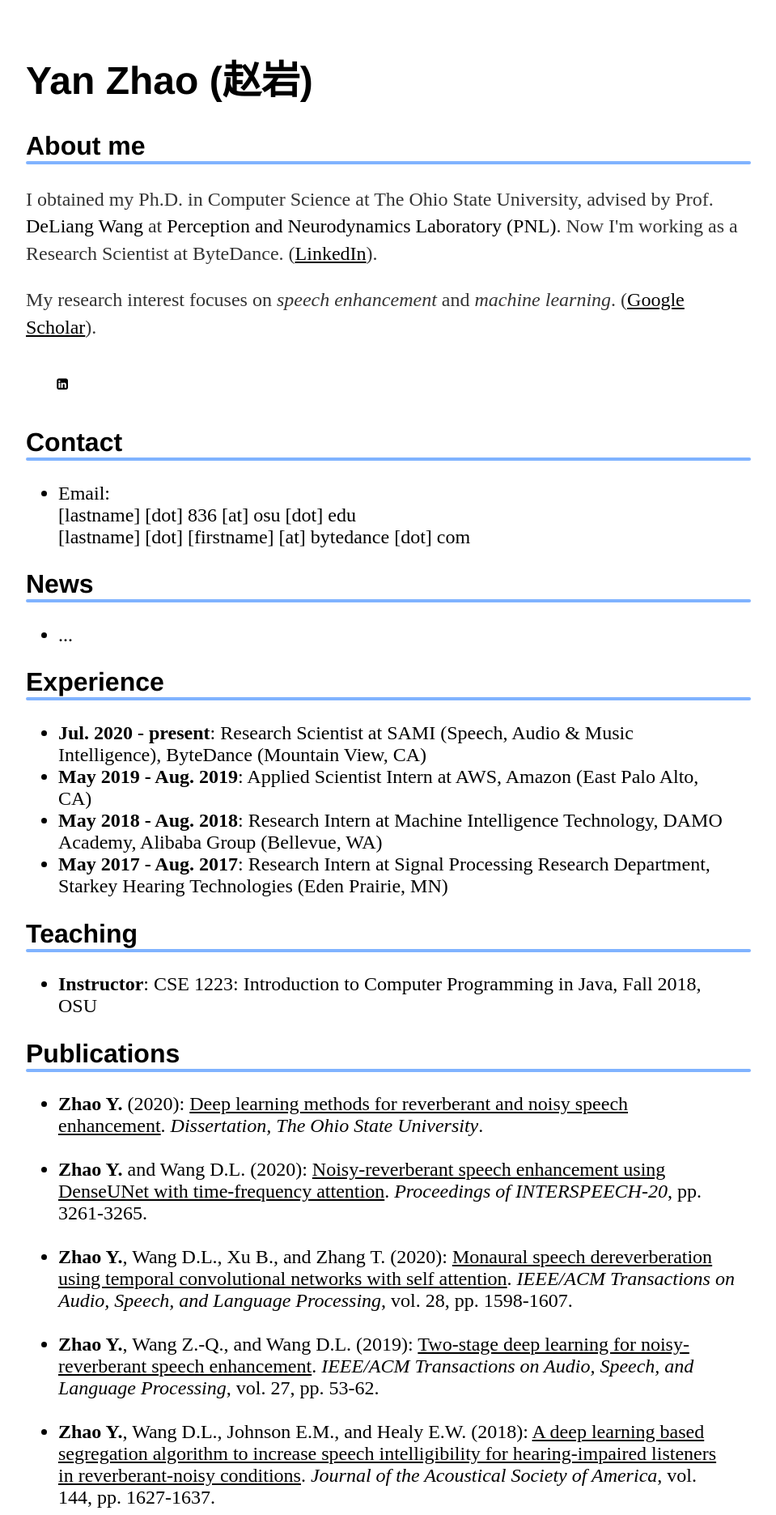
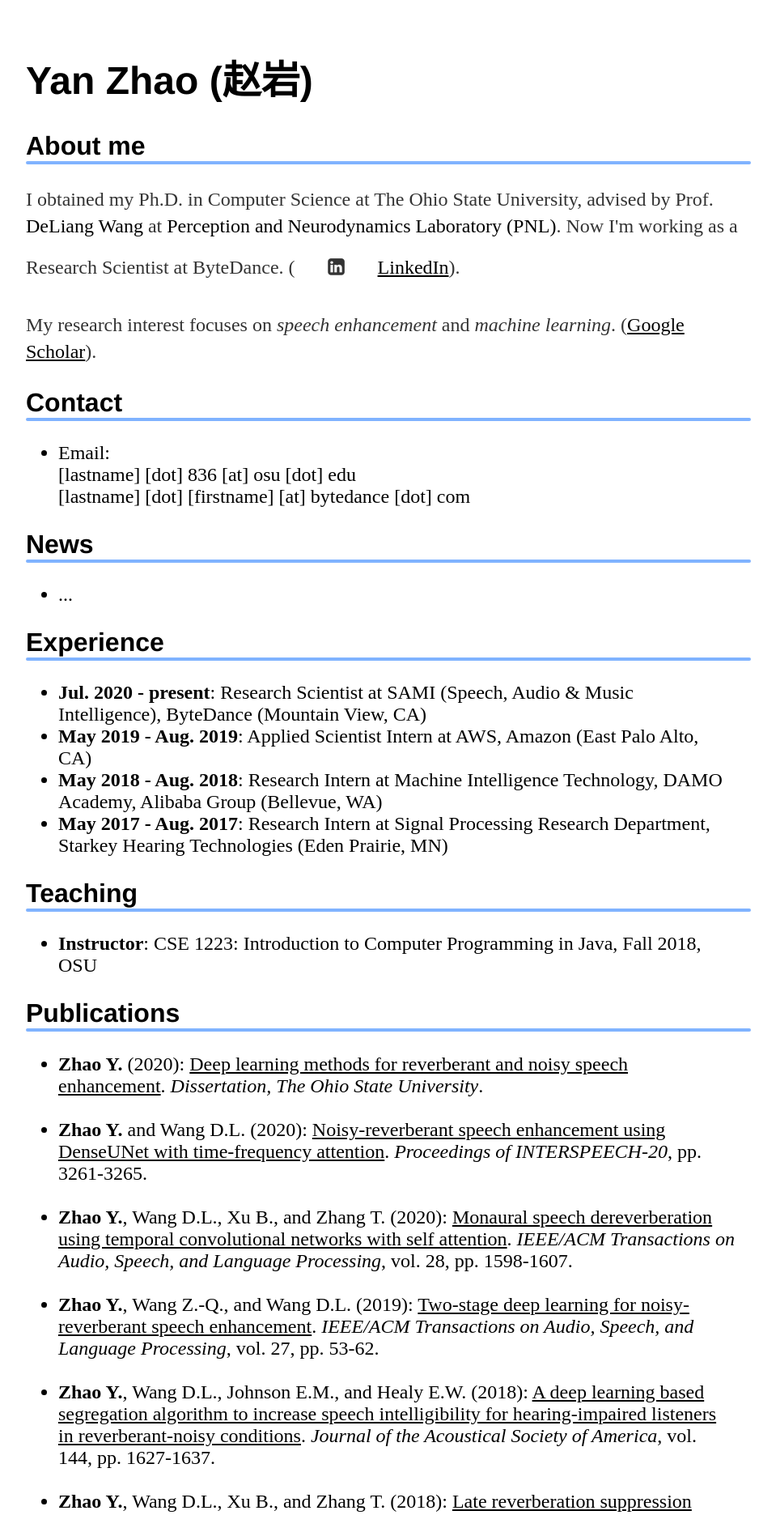
Before and after one commit to cliffzhao/cliffzhao.github.io, a Jekyll site: the page built from index.html, in a window 1280 px wide. Shown: the top 1871 px of the page at 81% size, without its empty margins (160-1119 px from the left). Built offline with Jekyll 4.4.1, drawn with Linux system fonts in a browser that asks for light colours.

Commit message:
Update index.html

```diff
--- a/index.html
+++ b/index.html
@@ -9,11 +9,10 @@
 
     <h2>About me</h2>
 
-    <p>I obtained my Ph.D. in Computer Science at The Ohio State University, advised by Prof. <a href="http://web.cse.ohio-state.edu/~dwang/">DeLiang Wang</a> at <a href="http://web.cse.ohio-state.edu/~dwang/pnl/">Perception and Neurodynamics Laboratory (PNL)</a>. Now I'm working as a Research Scientist at ByteDance. (<a href="https://www.linkedin.com/in/yan-zhao-8785a356/" target="_blank"><U>LinkedIn</U></a>).</p>
+    <p>I obtained my Ph.D. in Computer Science at The Ohio State University, advised by Prof. <a href="http://web.cse.ohio-state.edu/~dwang/">DeLiang Wang</a> at <a href="http://web.cse.ohio-state.edu/~dwang/pnl/">Perception and Neurodynamics Laboratory (PNL)</a>. Now I'm working as a Research Scientist at ByteDance. (    <i class="fa fa-linkedin-square" aria-hidden="true"></i> <a href="https://www.linkedin.com/in/yan-zhao-8785a356/" target="_blank"><U>LinkedIn</U></a>).</p>
 
     <p>My research interest focuses on <I>speech enhancement</I> and <I>machine learning</I>. (<a href="https://scholar.google.com/citations?user=cHzLMDEAAAAJ&hl=zh-CN" target="_blank"><U>Google Scholar</U></a>).</p>
 
-    <i class="fa fa-linkedin-square" aria-hidden="true"></i>
     <h2>Contact</h2>
     <ul>
       	<li><span>Email: </br>
```
